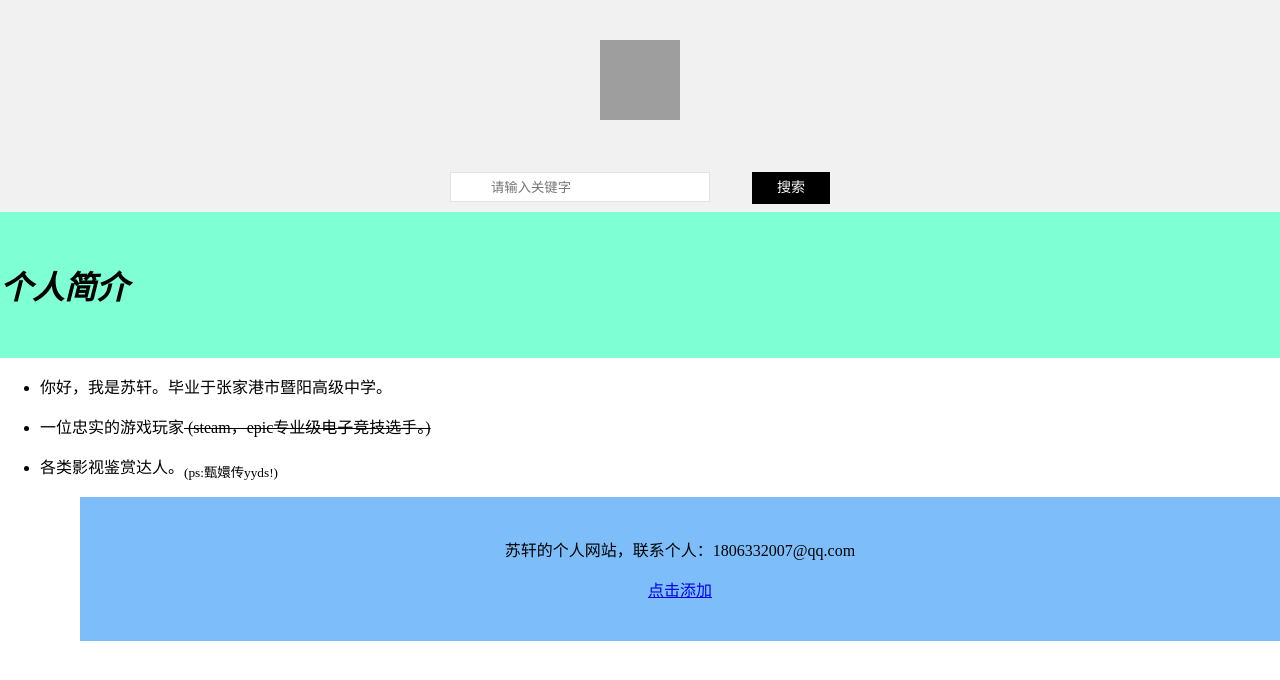
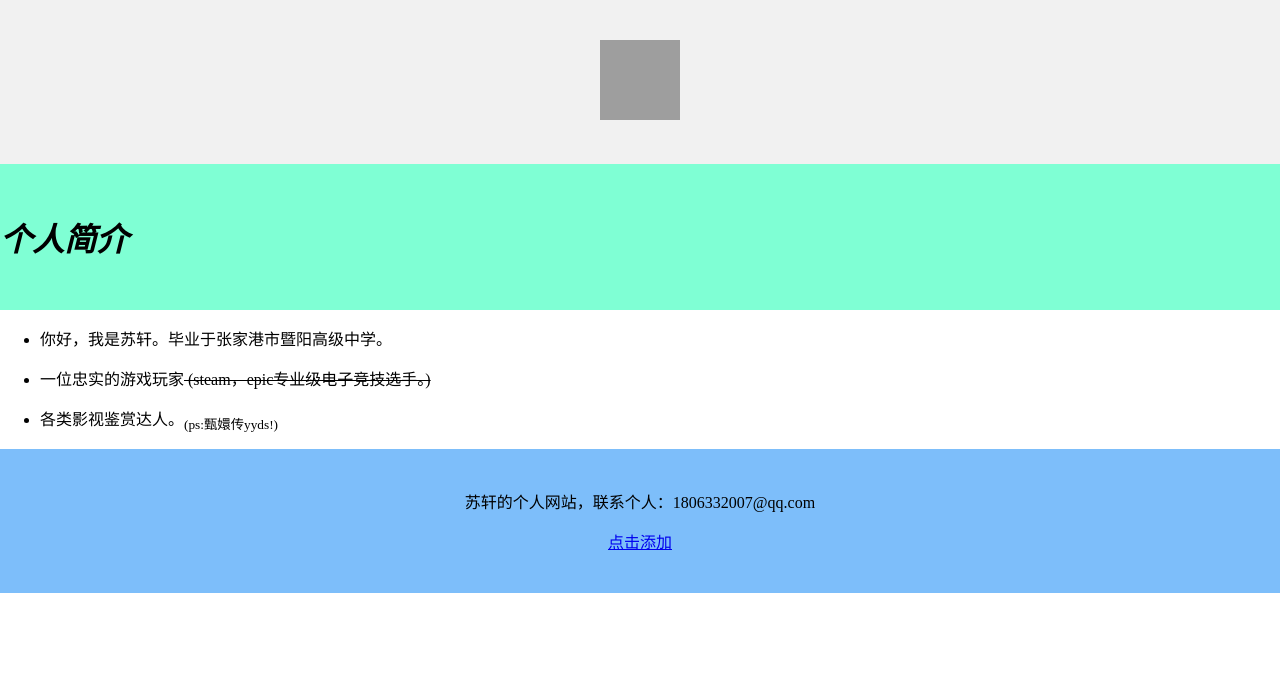
Before and after one commit to Suxuana/suxuan, a plain HTML site: page index.html in a window 1280 px wide. Drawn offline with Linux system fonts and the light colour scheme; grey boxes are pictures that could not be loaded.

Commit message:
Update index.html

```diff
--- a/index.html
+++ b/index.html
@@ -18,83 +18,7 @@
         "
     >
       <img src='https://s2.loli.net/2022/07/14/O4i1VBkrKCwfSX2.png' alt = "苏轩" width="80px" height="80px">
-<div>
-     <meta name="description" content="">
 
-<meta name="keywords" content="">
-
-<link href="" rel="stylesheet">
-
-<style type="text/css">
-
-    #box{
-
-        width: 380px;
-
-        margin: 30px auto;
-
-        font-family: 'Microsoft YaHei';
-
-        font-size: 14px;
-
-    }
-
-    input{
-
-        width: 260px;
-
-        border: 1px solid #e2e2e2;
-
-        height: 30px;
-
-        float: left;
-
-        background-image: url(images/search.jpg);
-
-        background-repeat: no-repeat;
-
-        background-size: 25px;
-
-        background-position:5px center;
-
-        padding:0 0 0 40px;
-
-    }
-
-    #search{
-
-        width: 78px;
-
-        height: 32px;
-
-        float: right;
-
-        background: black;
-
-        color: white;
-
-        text-align: center;
-
-        line-height: 32px;
-
-        cursor: pointer;
-
-    }
-
-
-
-</style>
-
-</head>
-
-<br>
-
-    <div id="box">
-
-        <input type="search" name="search" placeholder="请输入关键字">
-
-        <div id="search">搜索</div>
-    </div
     <div style="
     max-width:700px
     margin:30px auto;
@@ -111,14 +35,15 @@
       <li><p>你好，我是苏轩。毕业于张家港市暨阳高级中学。 </p></li>
       <li><p>一位忠实的游戏玩家<del> (steam，epic专业级电子竞技选手。) </del></p></li>
       <li><p>各类影视鉴赏达人。<sub>(ps:甄嬛传yyds!)</sub></p></li>
-<ul>
-     </div></div>
+     </ul>
+</div>
+
 <div style="
         background-color:#7dbefa;
         text-align:center;
         padding:40px;
         "
-    <p>苏轩的个人网站，联系个人：1806332007@qq.com</p>
+        <p>苏轩的个人网站，联系个人：1806332007@qq.com</p>
     <a href="https://res.abeim.cn/api/qq/?qq=1806332007">点击添加</a>
 </div>
   </body>
```
